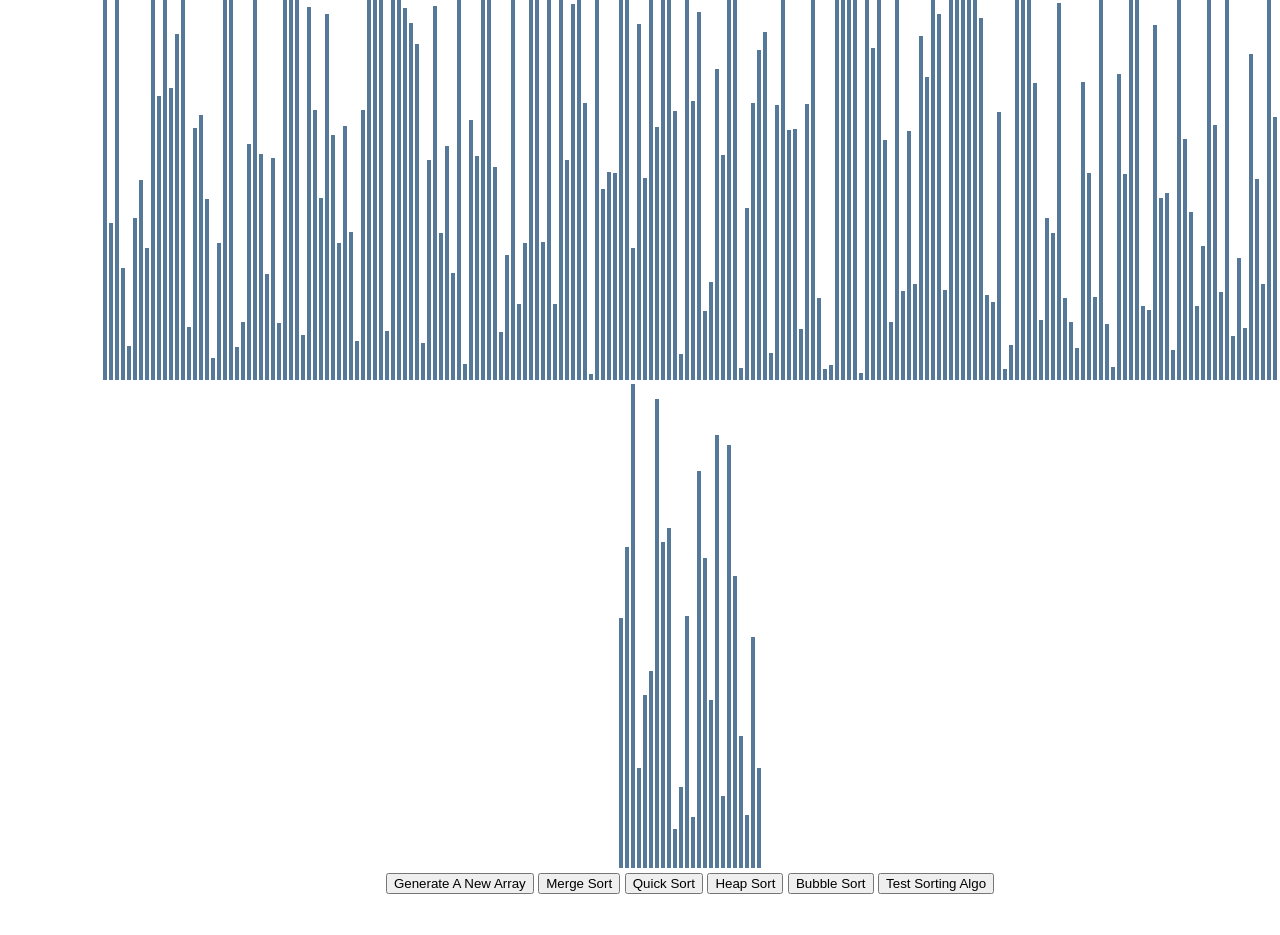
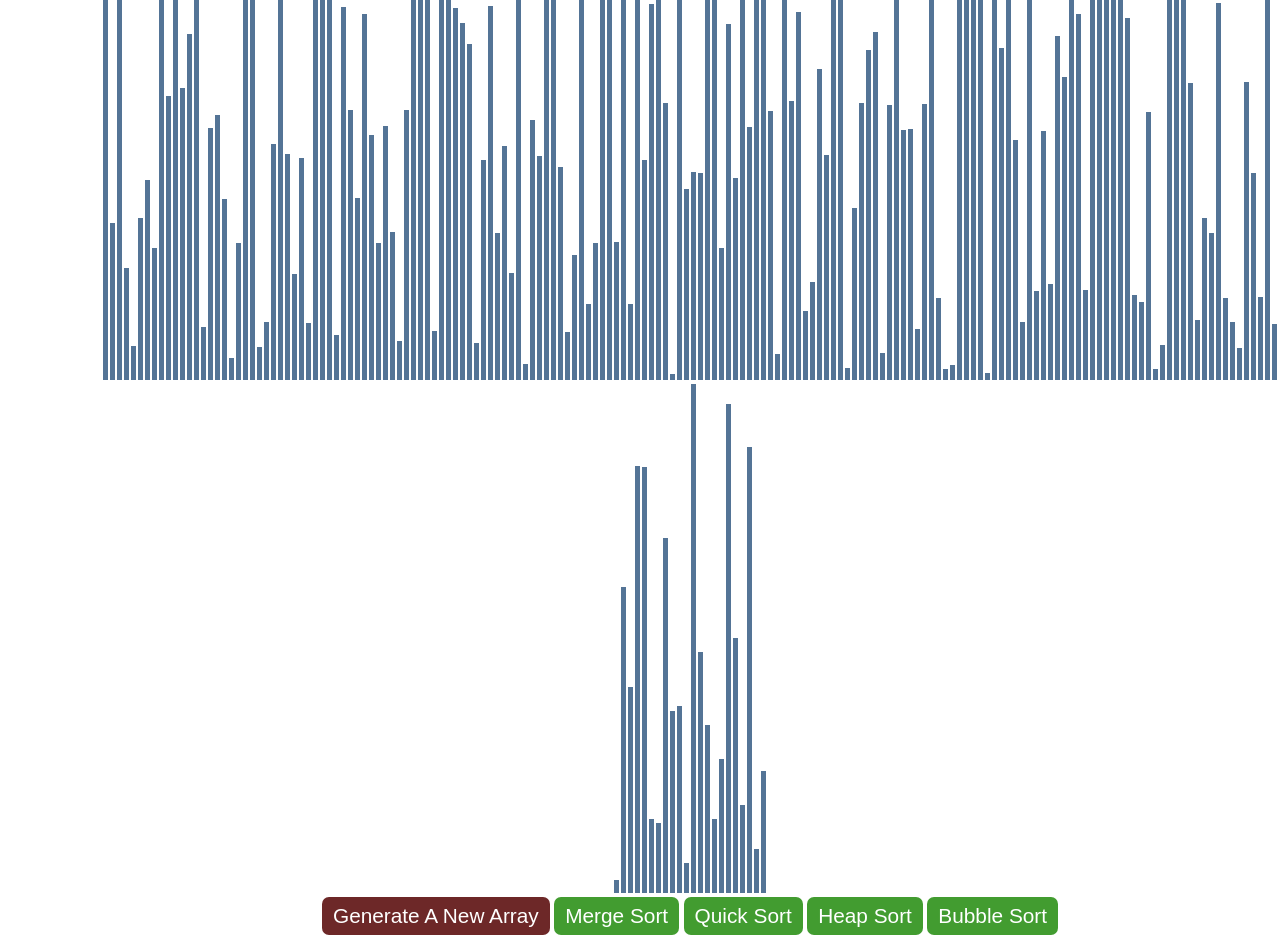
Before and after one commit to sachuverma/Sorting-Visualizer, a React (Create React App) app: page / in a window 1280 px wide. Shown: the part 240-1175 px from the top of the page. Before the commit the page ends 1134 px from the top, so only its background shows below. Built offline with nearby package versions, Linux system fonts and the light colour scheme.

Commit message:
merge sort complete

```diff
--- a/public/index.html
+++ b/public/index.html
@@ -24,7 +24,7 @@
       work correctly both with client-side routing and a non-root public URL.
       Learn how to configure a non-root public URL by running `npm run build`.
     -->
-    <title>React App</title>
+    <title>Sorting: Visualize</title>
   </head>
   <body>
     <noscript>You need to enable JavaScript to run this app.</noscript>
--- a/src/SortingVisualizer/SortingVisualizer.css
+++ b/src/SortingVisualizer/SortingVisualizer.css
@@ -5,8 +5,48 @@
 }
 
 .array-bar {
-  width: 4px;
-  background-color: rgb(86, 120, 153);
+  width: 5px;
+  background-color: rgb(84, 116, 150);
   display: inline-block;
   margin: 0 1px;
 }
+
+button {
+  border-radius: 7px;
+  color: white;
+  font-size: 1.3rem;
+  padding: 6px 10px;
+  border: 1px solid rgba(255, 255, 255, 0);
+  /* box-shadow: 5px 5px 5px rgb(190, 190, 190); */
+  /* background-color: rgb(40, 69, 78); */
+  color: rgb(255, 255, 255);
+  transition: 0.3s;
+  align-content: center;
+  margin: auto;
+}
+.start-button {
+  background-color: rgba(47, 146, 27, 0.904);
+  color: white;
+}
+.start-button:hover {
+  background-color: rgb(21, 63, 13);
+  cursor: pointer;
+}
+
+.generate-button {
+  background-color: rgb(109, 40, 40);
+  color: white;
+}
+.generate-button:hover {
+  background-color: rgb(63, 23, 23);
+  cursor: pointer;
+}
+
+.running-button {
+  opacity: 0.5;
+  cursor: not-allowed;
+}
+
+.running-button:hover {
+  cursor: not-allowed;
+}
--- a/src/SortingVisualizer/SortingVisualizer.jsx
+++ b/src/SortingVisualizer/SortingVisualizer.jsx
@@ -1,5 +1,5 @@
 import React, { Component } from "react";
-import * as sortingAlgorithms from "../sortingAlgorithms/sortingAlgorithms";
+import { getMergeSortAnimations } from "../sortingAlgorithms/sortingAlgorithms.js";
 import "./SortingVisualizer.css";
 
 export default class SortingVisualizer extends Component {
@@ -16,57 +16,37 @@ export default class SortingVisualizer extends Component {
 
   resetArray() {
     const array = [];
-    for (let i = 0; i < 220; ++i) {
+    for (let i = 0; i < 190; ++i) {
       array.push(randomIntFromInterval(5, 550));
     }
     this.setState({ array });
   }
 
-  // CHECKING IF OUR CODE IS CORRECT FOR 100 RANDOM ARRAYS
-  // using javascript sort method and our sorting algorithm
-  testSortingAlgo() {
-    for (let i = 0; i < 100; i++) {
-      const array = [];
-      const length = randomIntFromInterval(1, 1000);
-      for (let j = 0; j < length; ++j)
-        array.push(randomIntFromInterval(-1000, 1000));
-      const javascriptSortedArray = array.slice().sort((a, b) => a - b);
-      const mergeSortArray = sortingAlgorithms.mergeSort(array);
-      console.log(
-        "merge sort: " + compareArrays(javascriptSortedArray, mergeSortArray)
-      );
-    }
-  }
+  mergeSort() {
+    const allSortButtons = document.getElementsByClassName("start-button");
+    // for (let i = 0; i < allSortButtons.length; ++i) {
+    //   allSortButtons[i].classList.add("running-button");
+    // }
 
-  mergeSort() {
-    const animations = sortingAlgorithms.mergeSort(this.state.array);
-    const newAnimations = [];
-    for (const animation of animations) {
-      newAnimations.push(animation.comparison);
-      newAnimations.push(animation.comparison);
-      newAnimations.push(animation.swap);
-    }
-
+    const animations = getMergeSortAnimations(this.state.array);
     for (let i = 0; i < animations.length; i++) {
       const arrayBars = document.getElementsByClassName("array-bar");
       const isColorChange = i % 3 !== 2;
-
       if (isColorChange) {
-        const [barOneIdx, barTwoIdx] = newAnimations[i];
+        const [barOneIdx, barTwoIdx] = animations[i];
         const barOneStyle = arrayBars[barOneIdx].style;
         const barTwoStyle = arrayBars[barTwoIdx].style;
-
-        const color = i % 3 === 0 ? "rgb(153, 49, 49)" : "rgb(86, 120, 153)";
+        const color = i % 3 === 0 ? "rgb(153, 49, 49)" : "rgb(84, 116, 150)";
         setTimeout(() => {
           barOneStyle.backgroundColor = color;
           barTwoStyle.backgroundColor = color;
-        }, i * 5);
+        }, i * 3);
       } else {
         setTimeout(() => {
-          const [barOneIdx, newHeight] = newAnimations[i];
+          const [barOneIdx, newHeight] = animations[i];
           const barOneStyle = arrayBars[barOneIdx].style;
           barOneStyle.height = `${newHeight}px`;
-        }, i * 5);
+        }, i * 3);
       }
     }
   }
@@ -89,16 +69,24 @@ export default class SortingVisualizer extends Component {
             ></div>
           ))}
           <br />
-          <button onClick={() => this.resetArray()}>
+          <button
+            className="start-button generate-button"
+            onClick={() => this.resetArray()}
+          >
             Generate A New Array
           </button>{" "}
-          <button onClick={() => this.mergeSort()}>Merge Sort</button>{" "}
-          <button onClick={() => this.quickSort()}>Quick Sort</button>{" "}
-          <button onClick={() => this.heapSort()}>Heap Sort</button>{" "}
-          <button onClick={() => this.bubbleSort()}>Bubble Sort</button>{" "}
-          <button onClick={() => this.testSortingAlgo()}>
-            Test Sorting Algo
-          </button>
+          <button className="start-button" onClick={() => this.mergeSort()}>
+            Merge Sort
+          </button>{" "}
+          <button className="start-button" onClick={() => this.quickSort()}>
+            Quick Sort
+          </button>{" "}
+          <button className="start-button" onClick={() => this.heapSort()}>
+            Heap Sort
+          </button>{" "}
+          <button className="start-button" onClick={() => this.bubbleSort()}>
+            Bubble Sort
+          </button>{" "}
         </div>
       </div>
     );
@@ -108,10 +96,3 @@ export default class SortingVisualizer extends Component {
 function randomIntFromInterval(min, max) {
   return Math.floor(Math.random() * (max - min + 1) + min);
 }
-
-function compareArrays(array1, array2) {
-  if (array1.length !== array2.length) return false;
-  for (let i = 0; i < array1.length; ++i)
-    if (array1[i] !== array2[i]) return false;
-  return true;
-}
--- a/src/sortingAlgorithms/sortingAlgorithms.js
+++ b/src/sortingAlgorithms/sortingAlgorithms.js
@@ -1,4 +1,4 @@
-export function mergeSort(array) {
+export function getMergeSortAnimations(array) {
   const animations = [];
   if (array.length <= 1) return array;
   const auxiliaryArray = array.slice();
@@ -15,8 +15,8 @@ function mergeSortHelper(
 ) {
   if (startIdx === endIdx) return;
   const middleIdx = Math.floor((startIdx + endIdx) / 2);
-  mergeSortHelper(mainArray, startIdx, middleIdx, mainArray, animations);
-  mergeSortHelper(mainArray, middleIdx + 1, endIdx, mainArray, animations);
+  mergeSortHelper(auxiliaryArray, startIdx, middleIdx, mainArray, animations);
+  mergeSortHelper(auxiliaryArray, middleIdx + 1, endIdx, mainArray, animations);
   doMerge(mainArray, startIdx, middleIdx, endIdx, auxiliaryArray, animations);
 }
 
@@ -28,36 +28,40 @@ function doMerge(
   auxiliaryArray,
   animations
 ) {
-  let k = startIdx,
-    i = startIdx,
-    j = middleIdx + 1;
-
+  let k = startIdx;
+  let i = startIdx;
+  let j = middleIdx + 1;
   while (i <= middleIdx && j <= endIdx) {
-    const animation = {};
-    animation.comparison = [i, j];
+    // These are the values that we're comparing; we push them once to change their color.
+    animations.push([i, j]);
+    // These are the values that we're comparing; we push them a second time to revert their color.
+    animations.push([i, j]);
     if (auxiliaryArray[i] <= auxiliaryArray[j]) {
-      animation.swap = [k, i];
+      // We overwrite the value at index k in the original array with the value at index i in the auxiliary array.
+      animations.push([k, auxiliaryArray[i]]);
       mainArray[k++] = auxiliaryArray[i++];
     } else {
-      animation.swap = [k, j];
+      // We overwrite the value at index k in the original array with the value at index j in the auxiliary array.
+      animations.push([k, auxiliaryArray[j]]);
       mainArray[k++] = auxiliaryArray[j++];
     }
-    animations.push(animation);
   }
-
   while (i <= middleIdx) {
-    animations.push({
-      comparison: [i, i],
-      swap: [k, i],
-    });
+    // These are the values that we're comparing; we push them once to change their color.
+    animations.push([i, i]);
+    // These are the values that we're comparing; we push them a second time to revert their color.
+    animations.push([i, i]);
+    // We overwrite the value at index k in the original array with the value at index i in the auxiliary array.
+    animations.push([k, auxiliaryArray[i]]);
     mainArray[k++] = auxiliaryArray[i++];
   }
-
   while (j <= endIdx) {
-    animations.push({
-      comparison: [j, j],
-      swap: [k, j],
-    });
+    // These are the values that we're comparing; we push them once to change their color.
+    animations.push([j, j]);
+    // These are the values that we're comparing; we push them a second time to revert their color.
+    animations.push([j, j]);
+    // We overwrite the value at index k in the original array with the value at index j in the auxiliary array.
+    animations.push([k, auxiliaryArray[j]]);
     mainArray[k++] = auxiliaryArray[j++];
   }
 }
```
Also changed, not shown: 1 other file (tests, documents, lock files or other folders).
